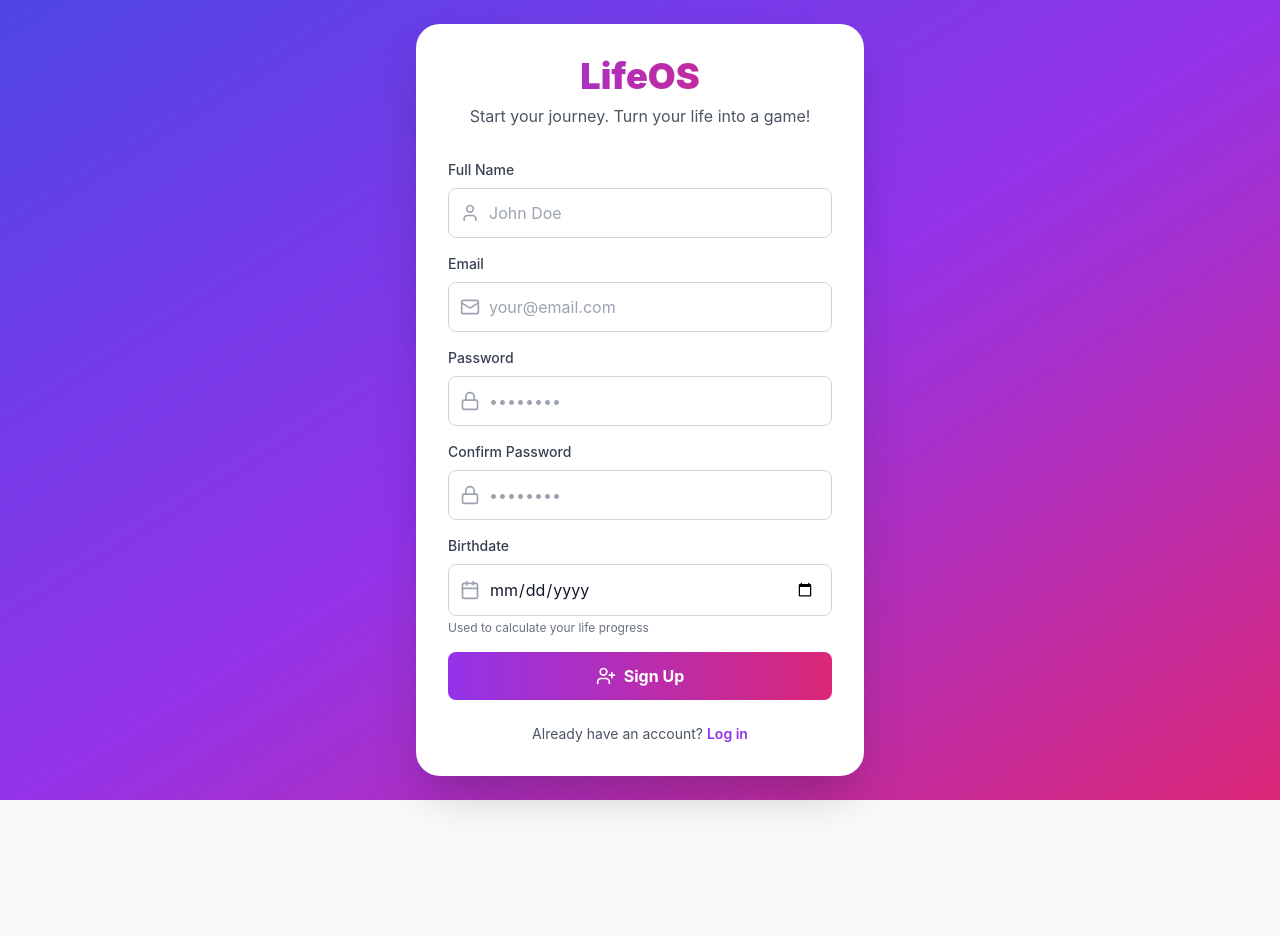
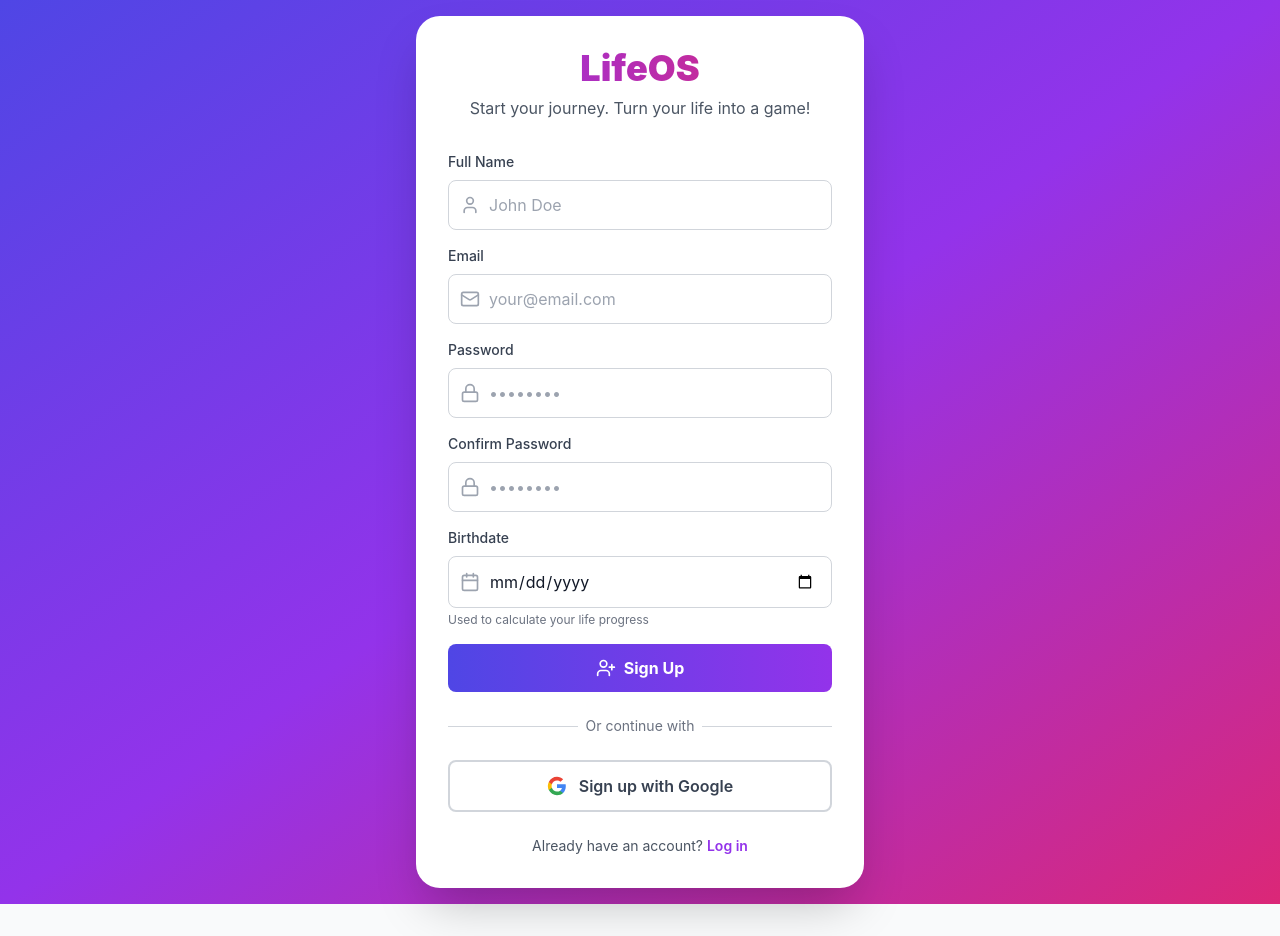
Before and after one commit to meeharshu8685-dot/LifeOs, a Next.js app: page /auth/signup in a window 1280 px wide. Before the commit the page ends 832 px from the top, so only its background shows below. Built offline with nearby package versions, Linux system fonts and the light colour scheme; no server answers.

Commit message:
feat: Add Google OAuth authentication to login and signup pages

```diff
--- a/app/auth/login/page.jsx
+++ b/app/auth/login/page.jsx
@@ -112,6 +112,40 @@
                         </button>
                     </form>
 
+                    {/* Divider */}
+                    <div className="relative my-6">
+                        <div className="absolute inset-0 flex items-center">
+                            <div className="w-full border-t border-gray-300 dark:border-gray-600"></div>
+                        </div>
+                        <div className="relative flex justify-center text-sm">
+                            <span className="px-2 bg-white dark:bg-gray-800 text-gray-500 dark:text-gray-400">
+                                Or continue with
+                            </span>
+                        </div>
+                    </div>
+
+                    {/* Google Sign-In Button */}
+                    <button
+                        onClick={async () => {
+                            const { error } = await supabase.auth.signInWithOAuth({
+                                provider: 'google',
+                                options: {
+                                    redirectTo: `${window.location.origin}/`,
+                                }
+                            });
+                            if (error) setError(error.message);
+                        }}
+                        className="w-full bg-white dark:bg-gray-700 border-2 border-gray-300 dark:border-gray-600 text-gray-700 dark:text-white font-semibold py-3 px-4 rounded-lg hover:bg-gray-50 dark:hover:bg-gray-600 transition-all flex items-center justify-center space-x-3"
+                    >
+                        <svg className="w-5 h-5" viewBox="0 0 24 24">
+                            <path fill="#4285F4" d="M22.56 12.25c0-.78-.07-1.53-.2-2.25H12v4.26h5.92c-.26 1.37-1.04 2.53-2.21 3.31v2.77h3.57c2.08-1.92 3.28-4.74 3.28-8.09z" />
+                            <path fill="#34A853" d="M12 23c2.97 0 5.46-.98 7.28-2.66l-3.57-2.77c-.98.66-2.23 1.06-3.71 1.06-2.86 0-5.29-1.93-6.16-4.53H2.18v2.84C3.99 20.53 7.7 23 12 23z" />
+                            <path fill="#FBBC05" d="M5.84 14.09c-.22-.66-.35-1.36-.35-2.09s.13-1.43.35-2.09V7.07H2.18C1.43 8.55 1 10.22 1 12s.43 3.45 1.18 4.93l2.85-2.22.81-.62z" />
+                            <path fill="#EA4335" d="M12 5.38c1.62 0 3.06.56 4.21 1.64l3.15-3.15C17.45 2.09 14.97 1 12 1 7.7 1 3.99 3.47 2.18 7.07l3.66 2.84c.87-2.6 3.3-4.53 6.16-4.53z" />
+                        </svg>
+                        <span>Sign in with Google</span>
+                    </button>
+
                     <div className="mt-6 text-center">
                         <p className="text-gray-600 dark:text-gray-400 text-sm">
                             Don't have an account?{' '}
--- a/app/auth/signup/page.jsx
+++ b/app/auth/signup/page.jsx
@@ -170,12 +170,46 @@
                         <button
                             type="submit"
                             disabled={loading}
-                            className="w-full bg-gradient-to-r from-purple-600 to-pink-600 text-white font-bold py-3 px-4 rounded-lg hover:shadow-lg transform hover:scale-[1.02] transition-all disabled:opacity-50 disabled:cursor-not-allowed flex items-center justify-center space-x-2"
+                            className="w-full bg-gradient-to-r from-indigo-600 to-purple-600 text-white font-bold py-3 px-4 rounded-lg hover:shadow-lg transform hover:scale-[1.02] transition-all disabled:opacity-50 disabled:cursor-not-allowed flex items-center justify-center space-x-2"
                         >
                             <UserPlus size={20} />
                             <span>{loading ? 'Creating account...' : 'Sign Up'}</span>
                         </button>
                     </form>
+
+                    {/* Divider */}
+                    <div className="relative my-6">
+                        <div className="absolute inset-0 flex items-center">
+                            <div className="w-full border-t border-gray-300 dark:border-gray-600"></div>
+                        </div>
+                        <div className="relative flex justify-center text-sm">
+                            <span className="px-2 bg-white dark:bg-gray-800 text-gray-500 dark:text-gray-400">
+                                Or continue with
+                            </span>
+                        </div>
+                    </div>
+
+                    {/* Google Sign-Up Button */}
+                    <button
+                        onClick={async () => {
+                            const { error } = await supabase.auth.signInWithOAuth({
+                                provider: 'google',
+                                options: {
+                                    redirectTo: `${window.location.origin}/`,
+                                }
+                            });
+                            if (error) setError(error.message);
+                        }}
+                        className="w-full bg-white dark:bg-gray-700 border-2 border-gray-300 dark:border-gray-600 text-gray-700 dark:text-white font-semibold py-3 px-4 rounded-lg hover:bg-gray-50 dark:hover:bg-gray-600 transition-all flex items-center justify-center space-x-3"
+                    >
+                        <svg className="w-5 h-5" viewBox="0 0 24 24">
+                            <path fill="#4285F4" d="M22.56 12.25c0-.78-.07-1.53-.2-2.25H12v4.26h5.92c-.26 1.37-1.04 2.53-2.21 3.31v2.77h3.57c2.08-1.92 3.28-4.74 3.28-8.09z" />
+                            <path fill="#34A853" d="M12 23c2.97 0 5.46-.98 7.28-2.66l-3.57-2.77c-.98.66-2.23 1.06-3.71 1.06-2.86 0-5.29-1.93-6.16-4.53H2.18v2.84C3.99 20.53 7.7 23 12 23z" />
+                            <path fill="#FBBC05" d="M5.84 14.09c-.22-.66-.35-1.36-.35-2.09s.13-1.43.35-2.09V7.07H2.18C1.43 8.55 1 10.22 1 12s.43 3.45 1.18 4.93l2.85-2.22.81-.62z" />
+                            <path fill="#EA4335" d="M12 5.38c1.62 0 3.06.56 4.21 1.64l3.15-3.15C17.45 2.09 14.97 1 12 1 7.7 1 3.99 3.47 2.18 7.07l3.66 2.84c.87-2.6 3.3-4.53 6.16-4.53z" />
+                        </svg>
+                        <span>Sign up with Google</span>
+                    </button>
 
                     <div className="mt-6 text-center">
                         <p className="text-gray-600 dark:text-gray-400 text-sm">
```
